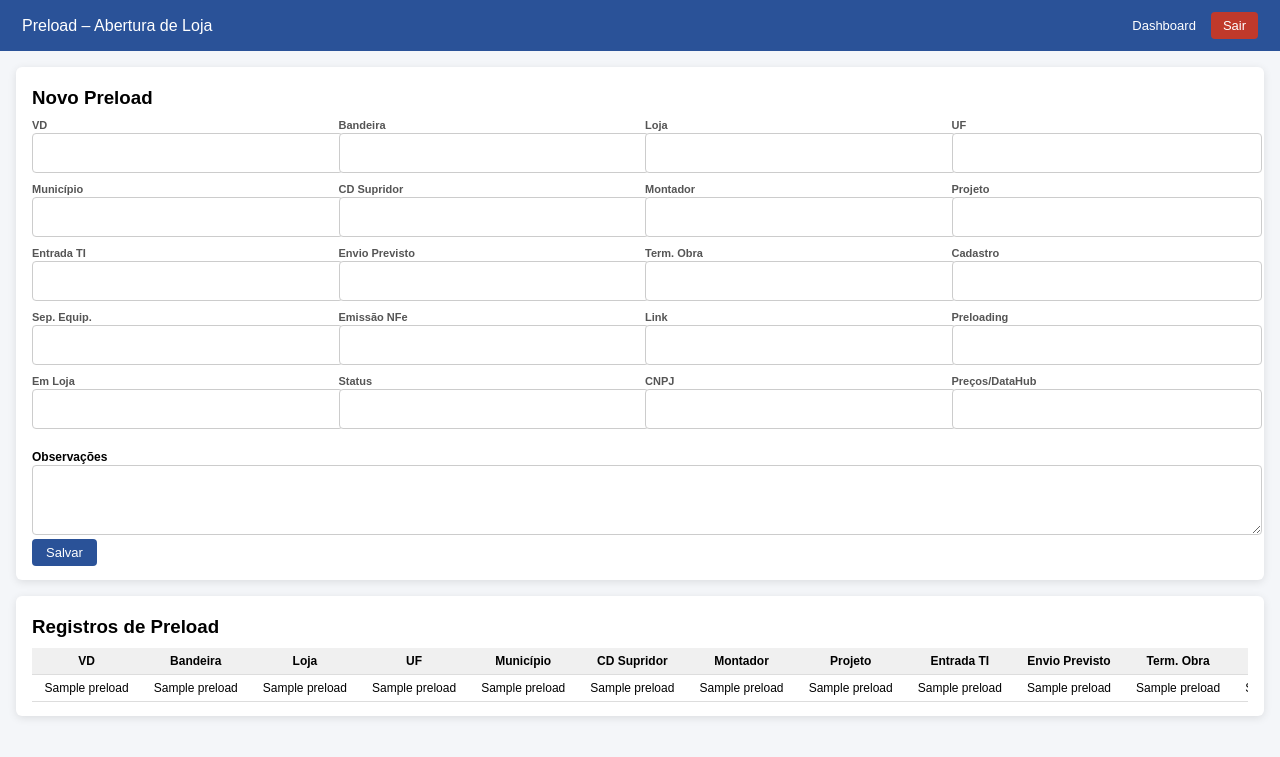
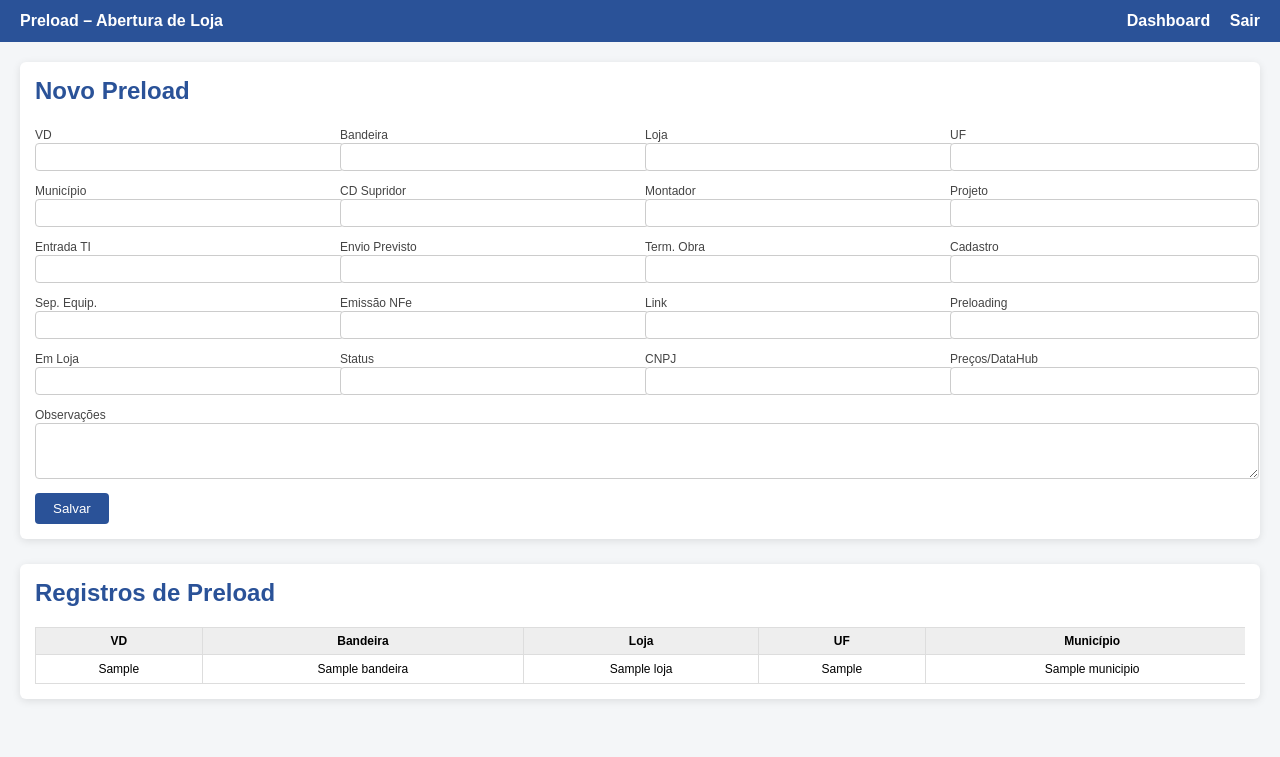
Before and after one commit to ALMDPSP/preload_app, a Flask app: page / in a window 1280 px wide. Shown: the top 757 px of the page. Run offline with Flask 3, Linux system fonts and the light colour scheme; a user stored in the database is signed in; a database or web service that is not in the repository returns one stand-in record (values such as "Sample title"); some libraries are stand-ins or nearby versions.

Commit message:
Update index.html for improved layout and styling
Refactor HTML structure and styles for consistency.

```diff
--- a/templates/index.html
+++ b/templates/index.html
@@ -3,25 +3,19 @@
 <head>
     <meta charset="UTF-8">
     <title>Preload – Abertura de Loja</title>
-
     <style>
         body {
             margin: 0;
             font-family: Arial, Helvetica, sans-serif;
-    background: #f4f6f9;
+            background: #f4f6f8;
         }
 
         header {
             background: #2a5298;
             color: white;
-    padding: 12px 22px;
+            padding: 12px 20px;
             display: flex;
             justify-content: space-between;
-    align-items: center;
-}
-
-header .menu {
-    display: flex;
             align-items: center;
         }
 
@@ -29,189 +23,173 @@ header a {
             color: white;
             text-decoration: none;
             margin-left: 15px;
-    font-size: 13px;
-    background: none;
-}
-
-header a.logout {
-    background: #c0392b;
-    padding: 6px 12px;
-    border-radius: 4px;
+            font-weight: bold;
         }
 
         .container {
-    padding: 16px;
+            padding: 20px;
         }
 
         .card {
             background: white;
-    padding: 14px 16px;
+            padding: 15px;
             border-radius: 6px;
             box-shadow: 0 2px 8px rgba(0,0,0,0.1);
-    margin-bottom: 16px;
+            margin-bottom: 25px;
         }
 
-/* ===== GRID COMPACTO ===== */
+        h2 {
+            margin-top: 0;
+            color: #2a5298;
+        }
+
         .grid {
             display: grid;
-    grid-template-columns: repeat(4, minmax(180px, 1fr));
+            grid-template-columns: repeat(4, 1fr);
             gap: 10px;
         }
 
-.field {
-    display: flex;
-    flex-direction: column;
-}
-
-.field label {
-    font-size: 11px;
-    font-weight: bold;
-    margin-bottom: 2px;
-    color: #555;
+        label {
+            font-size: 12px;
+            color: #444;
         }
 
         input, textarea {
             width: 100%;
-    height: 30px;
-    padding: 4px 6px;
+            padding: 6px;
+            font-size: 12px;
             border: 1px solid #ccc;
             border-radius: 4px;
-    font-size: 12px;
         }
 
         textarea {
-    height: 60px;
             resize: vertical;
         }
 
         button {
+            margin-top: 10px;
+            padding: 8px 18px;
             background: #2a5298;
             color: white;
             border: none;
-    padding: 6px 14px;
             border-radius: 4px;
             cursor: pointer;
-    font-size: 13px;
         }
 
-/* ===== TABELA ===== */
+        button:hover {
+            background: #1e3c72;
+        }
+
+        .table-container {
+            overflow-x: auto;
+        }
+
         table {
             border-collapse: collapse;
+            width: 100%;
             font-size: 12px;
-    min-width: 2600px;
+            min-width: 1600px;
         }
 
         th, td {
-    padding: 6px 8px;
-    border-bottom: 1px solid #ddd;
+            border: 1px solid #ddd;
+            padding: 6px;
+            text-align: center;
             white-space: nowrap;
-    text-align: center;
         }
 
         th {
-    background: #f0f0f0;
-    position: sticky;
-    top: 0;
-    z-index: 2;
+            background: #eee;
         }
 
-.excluir {
-    color: red;
-    font-weight: bold;
+        .acoes a {
+            margin: 0 5px;
             text-decoration: none;
+            font-size: 14px;
         }
     </style>
 </head>
-
 <body>
 
 <header>
-    <div>Preload – Abertura de Loja</div>
-    <div class="menu">
+    <div><strong>Preload – Abertura de Loja</strong></div>
+    <div>
         <a href="/dashboard">Dashboard</a>
-        <a href="/logout" class="logout">Sair</a>
+        <a href="/logout">Sair</a>
     </div>
 </header>
 
 <div class="container">
 
-<!-- FORMULÁRIO -->
+    <!-- NOVO PRELOAD -->
     <div class="card">
-<h3 style="margin:6px 0 10px 0;">
-    {% if editar %}Editar Preload{% else %}Novo Preload{% endif %}
-</h3>
+        <h2>Novo Preload</h2>
 
-<form method="post"
-      action="{% if editar %}/atualizar/{{ editar[0] }}{% else %}/novo{% endif %}">
+        <form method="POST" action="/salvar">
 
             <div class="grid">
-{% set v = editar if editar else ['']*22 %}
+                <div><label>VD</label><input name="vd"></div>
+                <div><label>Bandeira</label><input name="bandeira"></div>
+                <div><label>Loja</label><input name="loja"></div>
+                <div><label>UF</label><input name="uf"></div>
 
-<div class="field"><label>VD</label><input name="vd" value="{{ v[1] }}"></div>
-<div class="field"><label>Bandeira</label><input name="bandeira" value="{{ v[2] }}"></div>
-<div class="field"><label>Loja</label><input name="loja" value="{{ v[3] }}"></div>
-<div class="field"><label>UF</label><input name="uf" value="{{ v[4] }}"></div>
+                <div><label>Município</label><input name="municipio"></div>
+                <div><label>CD Supridor</label><input name="cd_supridor"></div>
+                <div><label>Montador</label><input name="montador"></div>
+                <div><label>Projeto</label><input name="projeto"></div>
 
-<div class="field"><label>Município</label><input name="municipio" value="{{ v[5] }}"></div>
-<div class="field"><label>CD Supridor</label><input name="cd_supridor" value="{{ v[6] }}"></div>
-<div class="field"><label>Montador</label><input name="montador" value="{{ v[7] }}"></div>
-<div class="field"><label>Projeto</label><input name="projeto" value="{{ v[8] }}"></div>
+                <div><label>Entrada TI</label><input name="entrada_ti"></div>
+                <div><label>Envio Previsto</label><input name="envio_previsto"></div>
+                <div><label>Term. Obra</label><input name="term_obra"></div>
+                <div><label>Cadastro</label><input name="cadastro"></div>
 
-<div class="field"><label>Entrada TI</label><input name="entrada_ti" value="{{ v[9] }}"></div>
-<div class="field"><label>Envio Previsto</label><input name="envio_previsto" value="{{ v[10] }}"></div>
-<div class="field"><label>Term. Obra</label><input name="term_obra" value="{{ v[11] }}"></div>
-<div class="field"><label>Cadastro</label><input name="cadastro" value="{{ v[12] }}"></div>
+                <div><label>Sep. Equip.</label><input name="sep_equip"></div>
+                <div><label>Emissão NFe</label><input name="emissao_nfe"></div>
+                <div><label>Link</label><input name="link"></div>
+                <div><label>Preloading</label><input name="preloading"></div>
 
-<div class="field"><label>Sep. Equip.</label><input name="sep_equipamentos" value="{{ v[13] }}"></div>
-<div class="field"><label>Emissão NFe</label><input name="emissao_nfe" value="{{ v[14] }}"></div>
-<div class="field"><label>Link</label><input name="link" value="{{ v[15] }}"></div>
-<div class="field"><label>Preloading</label><input name="preloading" value="{{ v[16] }}"></div>
-
-<div class="field"><label>Em Loja</label><input name="em_loja" value="{{ v[17] }}"></div>
-<div class="field"><label>Status</label><input name="status" value="{{ v[18] }}"></div>
-<div class="field"><label>CNPJ</label><input name="cnpj" value="{{ v[19] }}"></div>
-<div class="field"><label>Preços/DataHub</label><input name="precos_datahub" value="{{ v[20] }}"></div>
+                <div><label>Em Loja</label><input name="em_loja"></div>
+                <div><label>Status</label><input name="status"></div>
+                <div><label>CNPJ</label><input name="cnpj"></div>
+                <div><label>Preços/DataHub</label><input name="precos_datahub"></div>
             </div>
 
-<br>
-<label style="font-size:12px;"><strong>Observações</strong></label>
-<textarea name="obs">{{ v[21] }}</textarea>
+            <div style="margin-top:10px">
+                <label>Observações</label>
+                <textarea name="obs" rows="3"></textarea>
+            </div>
 
-<br>
-<button type="submit">
-    {% if editar %}Atualizar{% else %}Salvar{% endif %}
-</button>
-
+            <button type="submit">Salvar</button>
         </form>
     </div>
 
-<!-- TABELA -->
+    <!-- REGISTROS -->
     <div class="card">
-<h3 style="margin:6px 0 10px 0;">Registros de Preload</h3>
+        <h2>Registros de Preload</h2>
 
-<div style="overflow-x:auto; width:100%;">
+        <div class="table-container">
             <table>
                 <tr>
-<th>VD</th><th>Bandeira</th><th>Loja</th><th>UF</th><th>Município</th>
-<th>CD Supridor</th><th>Montador</th><th>Projeto</th><th>Entrada TI</th>
-<th>Envio Previsto</th><th>Term. Obra</th><th>Cadastro</th>
-<th>Sep. Equip.</th><th>Emissão NFe</th><th>Link</th>
-<th>Preloading</th><th>Em Loja</th><th>Status</th><th>CNPJ</th>
-<th>Preços/DataHub</th><th>Obs</th><th>Ação</th>
+                    <th>VD</th>
+                    <th>Bandeira</th>
+                    <th>Loja</th>
+                    <th>UF</th>
+                    <th>Município</th>
+                    <th>Status</th>
+                    <th>Ações</th>
                 </tr>
 
                 {% for d in dados %}
                 <tr>
-<td>{{ d[1] }}</td><td>{{ d[2] }}</td><td>{{ d[3] }}</td><td>{{ d[4] }}</td>
-<td>{{ d[5] }}</td><td>{{ d[6] }}</td><td>{{ d[7] }}</td><td>{{ d[8] }}</td>
-<td>{{ d[9] }}</td><td>{{ d[10] }}</td><td>{{ d[11] }}</td><td>{{ d[12] }}</td>
-<td>{{ d[13] }}</td><td>{{ d[14] }}</td><td>{{ d[15] }}</td>
-<td>{{ d[16] }}</td><td>{{ d[17] }}</td><td>{{ d[18] }}</td>
-<td>{{ d[19] }}</td><td>{{ d[20] }}</td>
-<td style="min-width:260px">{{ d[21] }}</td>
-<td>
-<a href="/editar/{{ d[0] }}">Editar</a> |
-<a class="excluir" href="/excluir/{{ d[0] }}">Excluir</a>
+                    <td>{{ d.vd }}</td>
+                    <td>{{ d.bandeira }}</td>
+                    <td>{{ d.loja }}</td>
+                    <td>{{ d.uf }}</td>
+                    <td>{{ d.municipio }}</td>
+                    <td>{{ d.status }}</td>
+                    <td class="acoes">
+                        <a href="/editar/{{ d.id }}">✏️</a>
+                        <a href="/excluir/{{ d.id }}" onclick="return confirm('Excluir este registro?')">🗑️</a>
                     </td>
                 </tr>
                 {% endfor %}
@@ -221,19 +199,5 @@ th {
 
 </div>
 
-<!-- TIMEOUT -->
-<script>
-let tempo = 10 * 60 * 1000, timer;
-function resetar(){
-    clearTimeout(timer);
-    timer = setTimeout(()=>{
-        alert("Sessão expirada por inatividade.");
-        location="/logout";
-    }, tempo);
-}
-onmousemove=onkeypress=onclick=resetar;
-resetar();
-</script>
-
 </body>
 </html>
```
Lines whose indentation alone changed are shown as unchanged.
